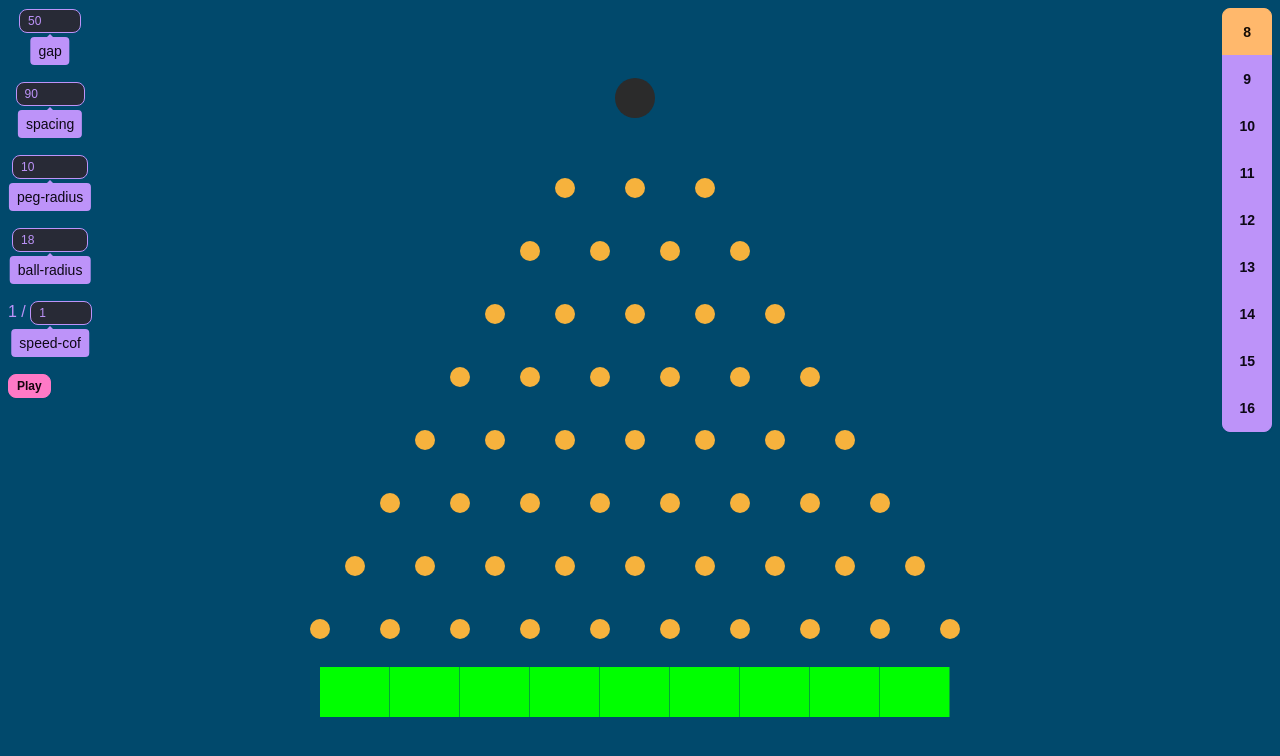
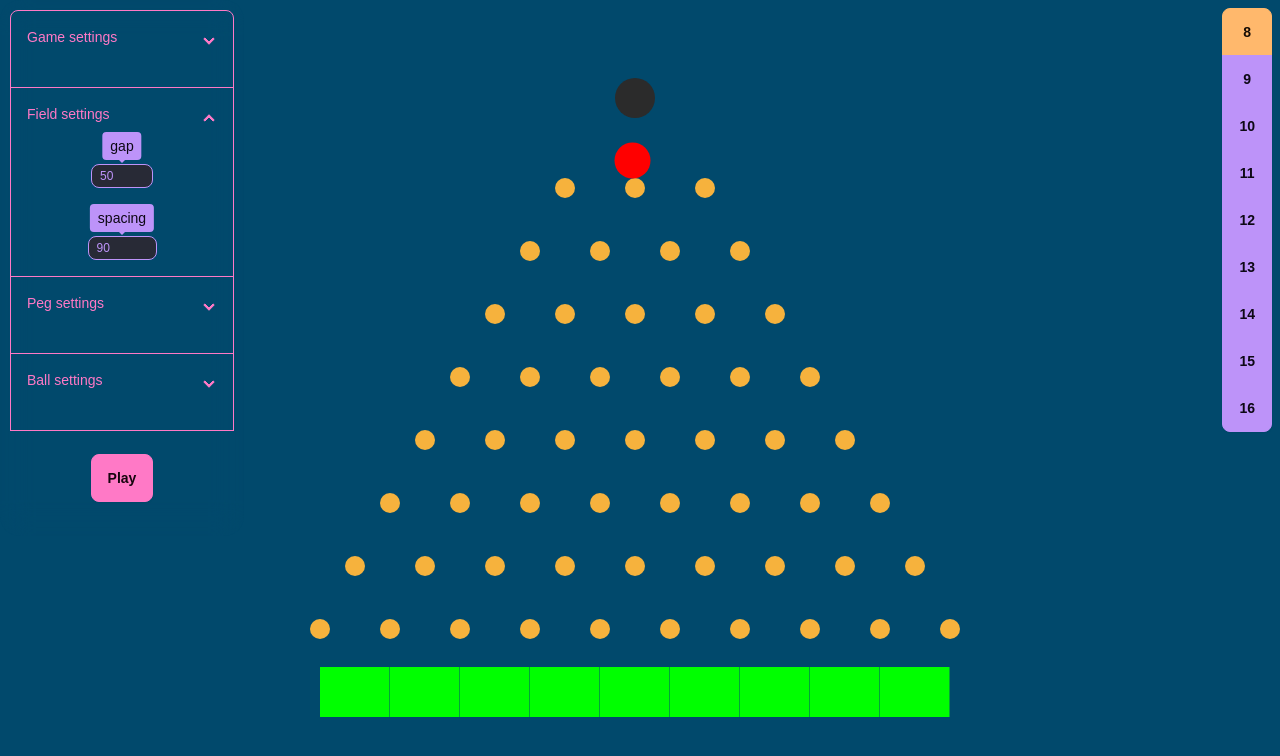
Before and after one commit to Goncharuk-Nikita/matterjs-simple, a website built with Vite: page index.html in a window 1280 px wide. Both pictures are taken after a click on the button "Play". Built offline with nearby package versions, Linux system fonts and the light colour scheme; animation ran at ten frames a second.

Commit message:
game logic in progress

```diff
--- a/index.html
+++ b/index.html
@@ -10,27 +10,76 @@
 </head>
 <body class="w-screen h-screen">
     <div class="fixed top-0 left-0 p-2 settings">
-        <div class="flex flex-col gap-12">
-          <div class="tooltip tooltip-open tooltip-bottom tooltip-secondary" data-tip="gap">
+        <div class="join join-vertical w-56 text-sm text-primary">
+            <div class="collapse collapse-arrow join-item border border-primary">
+                <input type="radio" name="my-accordion-4" checked="checked" />
+                <div class="collapse-title font-medium">
+                  Game settings
+                </div>
+                <div class="collapse-content flex flex-col gap-12 pt-4">
+                  <div class="tooltip tooltip-open tooltip-top tooltip-secondary text-secondary" data-tip="speed-cof">
+                      1 / <input id="speed-cof-input" type="number" min="1" max="10" value="1" step="1" class="input input-xs input-secondary text-secondary" />
+                  </div>
+                </div>
+              </div>
+            <div class="collapse collapse-arrow join-item border border-primary">
+                <input type="radio" name="my-accordion-4" checked="checked" />
+                <div class="collapse-title font-medium">
+                  Field settings
+                </div>
+                <div class="collapse-content flex flex-col gap-12 pt-4">
+                  <div class="tooltip tooltip-open tooltip-top tooltip-secondary" data-tip="gap">
                       <input id="gap-input" rebuild type="number" min="30" max="80" value="50" step="1" class="input input-xs input-secondary text-secondary" />
                   </div>
-          <div class="tooltip tooltip-open tooltip-bottom tooltip-secondary" data-tip="spacing">
+                  <div class="tooltip tooltip-open tooltip-top tooltip-secondary" data-tip="spacing">
                       <input id="spacing-input" rebuild type="number" min="50" max="120" value="90" step="1" class="input input-xs input-secondary text-secondary" />
                   </div>
-          <div class="tooltip tooltip-open tooltip-bottom tooltip-secondary" data-tip="peg-radius">
+                </div>
+              </div>
+            <div class="collapse collapse-arrow join-item border border-primary">
+                <input type="radio" name="my-accordion-4" />
+                <div class="collapse-title font-medium">
+                  Peg settings
+                </div>
+                <div class="collapse-content flex flex-col gap-12 pt-4">
+                  <div class="tooltip tooltip-open tooltip-top tooltip-secondary" data-tip="peg-radius">
                       <input id="peg-radius-input" rebuild type="number" min="5" max="20" value="10" step="0.5" class="input input-xs input-secondary text-secondary" />
                   </div>
-          <div class="tooltip tooltip-open tooltip-bottom tooltip-secondary" data-tip="ball-radius">
+                  <div class="tooltip tooltip-open tooltip-top tooltip-secondary" data-tip="peg-friction">
+                    <input id="peg-friction-input" rebuild type="number" min="0" max="1" value="0.1" step="0.01" class="input input-xs input-secondary text-secondary" />
+                </div>
+                <div class="tooltip tooltip-open tooltip-top tooltip-secondary" data-tip="peg-restitution">
+                  <input id="peg-restitution-input" rebuild type="number" min="0" max="1" value="0.1" step="0.01" class="input input-xs input-secondary text-secondary" />
+                </div>
+                </div>
+            </div>
+            <div class="collapse collapse-arrow join-item border border-primary">
+                <input type="radio" name="my-accordion-4" />
+                <div class="collapse-title font-medium">
+                  Ball settings
+                </div>
+                <div class="collapse-content flex flex-col gap-12 pt-4">
+                    <div class="tooltip tooltip-open tooltip-top tooltip-secondary" data-tip="ball-radius">
                         <input id="ball-radius-input" type="number" min="5" max="25" value="18" step="0.5" class="input input-xs input-secondary text-secondary" />
                     </div>
-          <div class="tooltip tooltip-open tooltip-bottom tooltip-secondary text-secondary" data-tip="speed-cof">
-              1 / <input id="speed-cof-input" type="number" min="1" max="10" value="1" step="1" class="input input-xs input-secondary text-secondary" />
+                    <div class="tooltip tooltip-open tooltip-top tooltip-secondary" data-tip="ball-friction">
+                      <input id="ball-friction-input" type="number" min="0" max="1" value="0.1" step="0.01" class="input input-xs input-secondary text-secondary" />
                     </div>
-          <div>
-              <button id="play-btn" class="btn btn-primary btn-xs">Play</button>
+                    <div class="tooltip tooltip-open tooltip-top tooltip-secondary" data-tip="ball-restitution">
+                      <input id="ball-restitution-input" type="number" min="0" max="1" value="0.1" step="0.01" class="input input-xs input-secondary text-secondary" />
+                    </div>
+                    <div class="tooltip tooltip-open tooltip-top tooltip-secondary" data-tip="ball-density">
+                      <input id="ball-density-input" type="number" min="0" max="1" value="0.001" step="0.001" class="input input-xs input-secondary text-secondary" />
                     </div>
                 </div>
-        <div class="fixed top-0 right-0 p-2 settings">
+            </div>
+            <div class="flex flex-row items-center justify-center w-56 h-24">
+                <button id="play-btn" class="btn btn-primary btn-md">Play</button>
+            </div>
+        </div>
+    </div>
+
+        <div class="fixed top-0 right-0 p-2">
 			<div class="join join-vertical">
 				<button data-level="8" class="btn join-item btn-accent">8</button>
 				<button data-level="9" class="btn join-item btn-secondary">9</button>
--- a/src/components/component.ts
+++ b/src/components/component.ts
@@ -1,18 +1,18 @@
-import Matter, { Bodies } from 'matter-js'
+import Matter, { Bodies, IBodyDefinition } from 'matter-js'
 
 export interface ComponentOptions {
   x: number
   y: number
   radius: number
   fillStyle?: string
-  isStatic: boolean
+  definition: IBodyDefinition
 }
 
 export class Component {
   protected _body: Matter.Body
 
   constructor(options: ComponentOptions) {
-    const { x, y, radius, fillStyle, isStatic } = options
+    const { x, y, radius, fillStyle, definition } = options
 
     let render = {}
     if (fillStyle) {
@@ -21,8 +21,8 @@ export class Component {
 
     this._body = Bodies.circle(x, y, radius, {
       restitution: 0,
-      isStatic,
       render,
+      ...definition,
     })
   }
 
--- a/src/components/field.ts
+++ b/src/components/field.ts
@@ -1,4 +1,4 @@
-import Matter, { Composite } from 'matter-js'
+import Matter, { Composite, IBodyDefinition } from 'matter-js'
 import { Peg } from './peg'
 import { Oppening } from './openning'
 import { Position } from '../utilities/position'
@@ -9,6 +9,8 @@ export interface SetupOptions {
   pegRadius: number
   gap: number
   spacing: number
+  pegFriction: number
+  pegRestitution: number
 }
 
 export class Field {
@@ -44,8 +46,15 @@ export class Field {
     const fraction = 7 / lines
     let spaceBottom = options.spacing
 
-    //const texture = await Assets.load(`${options.path}/${options.pegSource}`)
-    //let currentRow = 0
+    const definition = {
+      isStatic: true,
+    } satisfies IBodyDefinition
+
+    const pegDefinition = {
+      isStatic: true,
+      friction: options.pegFriction,
+      restitution: options.pegRestitution,
+    } satisfies IBodyDefinition
 
     for (let i = 3; i <= lines; i++) {
       let spaceLeft = 0
@@ -59,7 +68,7 @@ export class Field {
           y: spaceBottom,
           radius: options.pegRadius,
           fillStyle,
-          isStatic: true,
+          definition: pegDefinition,
         })
         this._width = spaceLeft + options.pegRadius
         spaceLeft += options.gap * 2 * fraction
@@ -104,7 +113,7 @@ export class Field {
       y: this._oppeningPosition.y,
       radius: 20,
       fillStyle: '#2b2b2b',
-      isStatic: true,
+      definition,
     })
     bodies.push(this._oppening.body)
 
--- a/src/matter.ts
+++ b/src/matter.ts
@@ -7,7 +7,7 @@ import { PlayOptions } from './process/play'
 
 import { startPlay } from './process/play'
 import { Inputs } from './ui/inputs'
-import { Levels } from './ui/levels'
+import { Controls } from './ui/controls'
 
 const { Composite, Engine } = Matter
 
@@ -18,11 +18,11 @@ let render: Matter.Render
 let element: HTMLElement
 let oppeningPosition: Position
 let inputs: Inputs
-let levels: Levels
+let controls: Controls
 
 function rebuild() {
   resize(render, element)
-  rebuildField(levels.level, world)
+  rebuildField(controls.level, world)
 }
 
 function rebuildField(newLevels: number, world: Matter.World) {
@@ -33,6 +33,8 @@ function rebuildField(newLevels: number, world: Matter.World) {
     levels: newLevels,
     gap: inputs.gap,
     pegRadius: inputs.pegRadius,
+    pegFriction: inputs.pegFriction,
+    pegRestitution: inputs.pegRestitution,
     spacing: inputs.spacing,
   })
 
@@ -62,8 +64,9 @@ function run() {
   inputs = new Inputs()
   inputs.dispatcher.addListener('rebuild', rebuild)
 
-  levels = new Levels()
-  levels.dispatcher.addListener('change', rebuild)
+  controls = new Controls()
+  controls.dispatcher.addListener('changeLevel', rebuild)
+  controls.dispatcher.addListener('play', play)
 
   window.addEventListener('resize', rebuild)
   window.addEventListener('load', rebuild)
@@ -80,6 +83,9 @@ function play() {
     world,
     oppeningPosition,
     ballRadius: inputs.ballRadius,
+    friction: inputs.ballFriction,
+    restitution: inputs.ballRestitution,
+    density: inputs.ballDensity,
   } satisfies PlayOptions
 
   //
--- a/src/process/play.ts
+++ b/src/process/play.ts
@@ -1,4 +1,4 @@
-import Matter from 'matter-js'
+import Matter, { IBodyDefinition } from 'matter-js'
 import { Ball } from '../components/ball'
 import { Position } from '../utilities/position'
 const { Composite } = Matter
@@ -7,17 +7,28 @@ export interface PlayOptions {
   world: Matter.World
   oppeningPosition: Position
   ballRadius: number
+  friction: number
+  restitution: number
+  density: number
 }
 
 export function startPlay(options: PlayOptions) {
   const composite = Composite.create({ label: 'Play' })
   Composite.add(options.world, [composite])
+
+  const definition = {
+    isStatic: false,
+    friction: options.friction,
+    restitution: options.restitution,
+    density: options.density,
+  } satisfies IBodyDefinition
+
   const ball = new Ball({
     x: options.oppeningPosition.x,
     y: options.oppeningPosition.y,
     radius: options.ballRadius,
     fillStyle: '#FF0000',
-    isStatic: false,
+    definition,
   })
   Composite.add(composite, [ball.body])
 }
--- a/src/ui/levels.ts
+++ b/src/ui/controls.ts
@@ -1,15 +1,17 @@
 import { EventEmitter } from 'events'
 
-export class Levels {
+export class Controls {
   private emitter: EventEmitter
 
   private nodeLevels: NodeListOf<Element>
   private _level: number
+  private _playBtn: HTMLButtonElement
 
   constructor() {
     this.nodeLevels = document.querySelectorAll('.join button[data-level]')
     this._level = 8
 
+    this._playBtn = document.getElementById('play-btn') as HTMLButtonElement
     this.emitter = new EventEmitter()
 
     this.nodeLevels.forEach((btn) => {
@@ -19,9 +21,13 @@ export class Levels {
         btn.classList.add('btn-accent')
         if (btn instanceof HTMLElement) {
           this._level = +(btn.dataset.level || 8)
-          this.dispatcher.emit('change', {})
+          this.dispatcher.emit('changeLevel', {})
         }
       })
+    })
+
+    this._playBtn.addEventListener('click', () => {
+      this.dispatcher.emit('play')
     })
   }
 
--- a/src/ui/inputs.ts
+++ b/src/ui/inputs.ts
@@ -3,8 +3,16 @@ import { EventEmitter } from 'events'
 export class Inputs {
   private gapInput: HTMLInputElement
   private spacingInput: HTMLInputElement
+
   private ballRadiusInput: HTMLInputElement
+  private ballFrictionInput: HTMLInputElement
+  private ballRestitutionInput: HTMLInputElement
+  private ballDensityInput: HTMLInputElement
+
   private pegRadiusInput: HTMLInputElement
+  private pegFrictionInput: HTMLInputElement
+  private pegRestitutionInput: HTMLInputElement
+
   private speedCofInput: HTMLInputElement
 
   private emitter: EventEmitter
@@ -14,12 +22,30 @@ export class Inputs {
     this.spacingInput = document.getElementById(
       'spacing-input',
     ) as HTMLInputElement
+
     this.pegRadiusInput = document.getElementById(
       'peg-radius-input',
     ) as HTMLInputElement
+    this.pegFrictionInput = document.getElementById(
+      'peg-friction-input',
+    ) as HTMLInputElement
+    this.pegRestitutionInput = document.getElementById(
+      'peg-restitution-input',
+    ) as HTMLInputElement
+
     this.ballRadiusInput = document.getElementById(
       'ball-radius-input',
     ) as HTMLInputElement
+    this.ballFrictionInput = document.getElementById(
+      'ball-friction-input',
+    ) as HTMLInputElement
+    this.ballRestitutionInput = document.getElementById(
+      'ball-restitution-input',
+    ) as HTMLInputElement
+    this.ballDensityInput = document.getElementById(
+      'ball-density-input',
+    ) as HTMLInputElement
+
     this.speedCofInput = document.getElementById(
       'speed-cof-input',
     ) as HTMLInputElement
@@ -33,9 +59,17 @@ export class Inputs {
     this.spacingInput.addEventListener('change', (e) =>
       this.onChange(e.currentTarget as HTMLInputElement, this.emitter),
     )
+
     this.pegRadiusInput.addEventListener('change', (e) =>
       this.onChange(e.currentTarget as HTMLInputElement, this.emitter),
     )
+    this.pegFrictionInput.addEventListener('change', (e) =>
+      this.onChange(e.currentTarget as HTMLInputElement, this.emitter),
+    )
+    this.pegRestitutionInput.addEventListener('change', (e) =>
+      this.onChange(e.currentTarget as HTMLInputElement, this.emitter),
+    )
+
     this.ballRadiusInput.addEventListener('change', (e) =>
       this.onChange(e.currentTarget as HTMLInputElement, this.emitter),
     )
@@ -65,6 +99,26 @@ export class Inputs {
     return +this.ballRadiusInput.value
   }
 
+  get pegFriction(): number {
+    return +this.pegFrictionInput.value
+  }
+
+  get pegRestitution(): number {
+    return +this.pegRestitutionInput.value
+  }
+
+  get ballFriction(): number {
+    return +this.ballFrictionInput.value
+  }
+
+  get ballRestitution(): number {
+    return +this.ballRestitutionInput.value
+  }
+
+  get ballDensity(): number {
+    return +this.ballDensityInput.value
+  }
+
   get pegRadius(): number {
     return +this.pegRadiusInput.value
   }
--- a/style.css
+++ b/style.css
@@ -11,3 +11,15 @@ body {
 }
 
 svg { display: none }
+
+.settings {
+    background: transparent;
+    border-radius: 20px;
+
+    display: flex;
+    justify-content: center;
+    align-items: center;
+
+    border: 2px solid rgba(255, 255, 255, 0);
+    backdrop-filter: blur(15px);
+}
```
Lines whose indentation alone changed are shown as unchanged.
